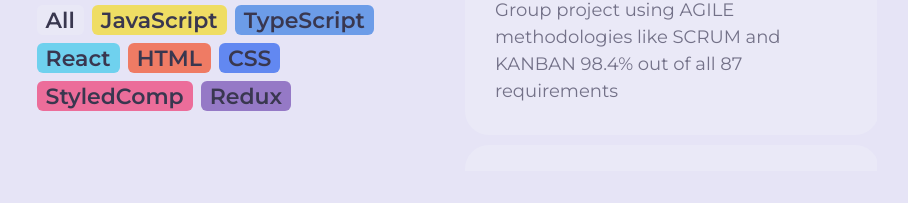
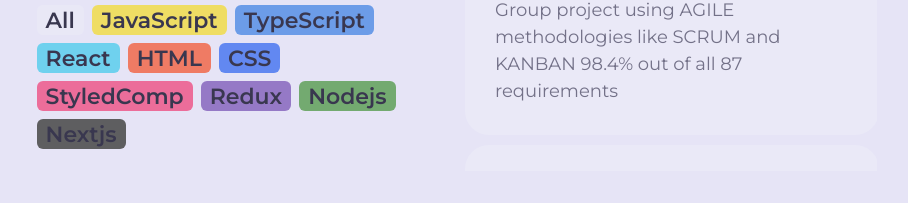
Before and after one commit to PedroMarquesFr/portfolio, a React (Create React App) app: page / in a window 1280 px wide. Shown: the part 595-798 px from the top of the page, without its empty margins (185-1093 px from the left). Built offline with nearby package versions, Linux system fonts and the light colour scheme.

Commit message:
added nodejs and nextjs porjects

```diff
--- a/src/components/Section/Info/index.tsx
+++ b/src/components/Section/Info/index.tsx
@@ -23,6 +23,8 @@
   TSTag,
   StyledCompTag,
   ReduxTag,
+  NodeTag,
+  NextTag
 } from "../../Tags/styles";
 
 interface func {
@@ -116,6 +118,24 @@
         <label htmlFor="redux">
           <ReduxTag />
         </label>
+        <RadioInput
+          type="radio"
+          id="node"
+          name="tag"
+          onChange={({ target: { id } }) => changeTag(id)}
+        />
+        <label htmlFor="node">
+          <NodeTag />
+        </label>
+        <RadioInput
+          type="radio"
+          id="next"
+          name="tag"
+          onChange={({ target: { id } }) => changeTag(id)}
+        />
+        <label htmlFor="next">
+          <NextTag />
+        </label>
       </TagWrapper>
     </Container>
   );
--- a/src/components/Section/Projects/Project/styles.ts
+++ b/src/components/Section/Projects/Project/styles.ts
@@ -6,7 +6,7 @@
   margin: 10px;
   background-color: ${(props) => props.theme.colors.frontItems};
   border-radius: 24px;
-  width:98%;
+  width: 98%;
   p {
     opacity: 0.8;
     font-size: 18px;
@@ -19,6 +19,9 @@
   &:hover {
     box-shadow: 0px 0px 0px 3px rgba(50, 50, 50, 0.1);
     padding: 38px 22px 38px 38px;
+    & ~ h1 {
+      font-size: 30px;
+    }
   }
 `;
 
--- a/src/components/Tags/styles.ts
+++ b/src/components/Tags/styles.ts
@@ -82,6 +82,21 @@
   }
   color: ${(props) => props.theme.colors.textsec};
 `;
+export const NodeTag = styled(DefaultTag)`
+  background-color: ${(props) => props.theme.colors.node};
+  &::before {
+    content: "Nodejs";
+  }
+  color: ${(props) => props.theme.colors.textsec};
+`;
+
+export const NextTag = styled(DefaultTag)`
+  background-color: ${(props) => props.theme.colors.next};
+  &::before {
+    content: "Nextjs";
+  }
+  color: ${(props) => props.theme.colors.textsec};
+`;
 
 interface Colors {
   primary: string;
@@ -98,6 +113,8 @@
   ts: string;
   sc: string;
   redux: string;
+  node: string;
+  next: string;
 }
 
 const selector = (tag: string, colors: Colors): string => {
@@ -116,6 +133,10 @@
       return colors.sc;
     case "redux":
       return colors.redux;
+    case "node":
+      return colors.node;
+    case "next":
+      return colors.next;
     default:
       return "false";
   }
--- a/src/projects/data.ts
+++ b/src/projects/data.ts
@@ -6,6 +6,8 @@
   "css",
   "sc",
   "redux",
+  "node",
+  "next",
 ];
 
 export const projects = [
@@ -28,8 +30,7 @@
   {
     instituition: "Trybe",
     title: "Trybe Wallet",
-    description:
-      "A cool wallet expense manager",
+    description: "A cool wallet expense manager",
     tags: [" ", "js", "react", "css", "sc", "redux"],
     pathname: "https://github.com/PedroMarquesFr/trybe-wallet",
   },
@@ -101,4 +102,20 @@
     tags: [" ", "js", "react", "html", "css", "redux"],
     pathname: "https://github.com/PedroMarquesFr/project-frontend-online-store",
   },
+  {
+    instituition: "Me",
+    title: "Next Movie Search",
+    description:
+      "Pretty Movie/Game/Searie searcher the way a found to practice and learn Next.js :)",
+    tags: [" ", "ts", "react", "html", "sc", "next"],
+    pathname: "https://github.com/PedroMarquesFr/search-movie-app-refactored",
+  },
+  {
+    instituition: "Trybe",
+    title: "Store Manager",
+    description:
+      "RESTful API using MSC architecture",
+    tags: [" ", "js", "node"],
+    pathname: "https://github.com/PedroMarquesFr/p-trybe-store-manager",
+  },
 ];
--- a/src/styles/themes/dark.ts
+++ b/src/styles/themes/dark.ts
@@ -16,6 +16,8 @@
     ts:"#174EA1",
     sc: "#B80021",
     redux:"#6233AF",
+    node:"#43853C",
+    next:"#282828"
   },
 };
 
--- a/src/styles/themes/light.ts
+++ b/src/styles/themes/light.ts
@@ -16,6 +16,8 @@
     ts:"#5790E6",
     sc: "#EE598A",
     redux:"#8867BE",
+    node:"#60A159",
+    next:"#474747"
   },
 };
 
```
Also changed, not shown: src/styles/styled.d.ts (+10 -8 lines), 1 other file (tests, documents, lock files or other folders).
